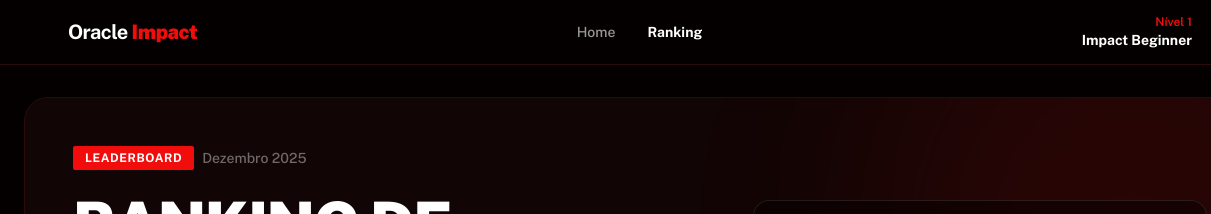
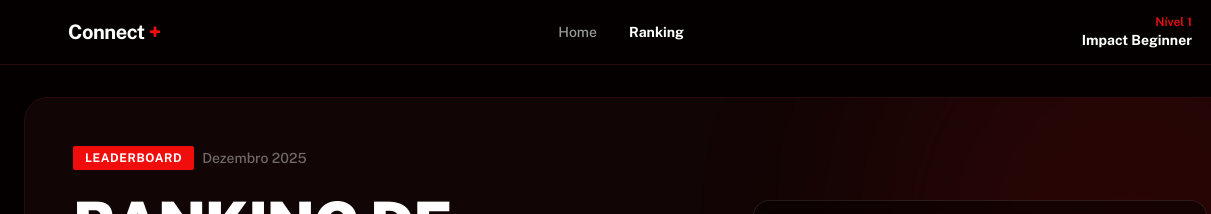
Before and after one commit to henrique340/Connect-Plus, a plain HTML site: page Connect+/rankImpacto.html in a window 1280 px wide. Shown: the top 214 px of the page, 0-1211 px from the left. Drawn offline with nearby package versions, Linux system fonts and the light colour scheme.

Commit message:
mudando logo para connect +

```diff
--- a/Connect+/rankImpacto.html
+++ b/Connect+/rankImpacto.html
@@ -58,7 +58,7 @@
 <div class="flex items-center gap-3">
 <div class="w-8 h-8 text-primary">
 </div>
-<h1 class="text-white font-bold text-xl tracking-tight">Oracle <span class="text-primary font-black">Impact</span></h1>
+<h1 class="text-white font-bold text-xl tracking-tight">Connect <span class="text-primary font-black">+</span></h1>
 </div>
 <nav class="hidden md:flex items-center gap-8">
     <a
```
